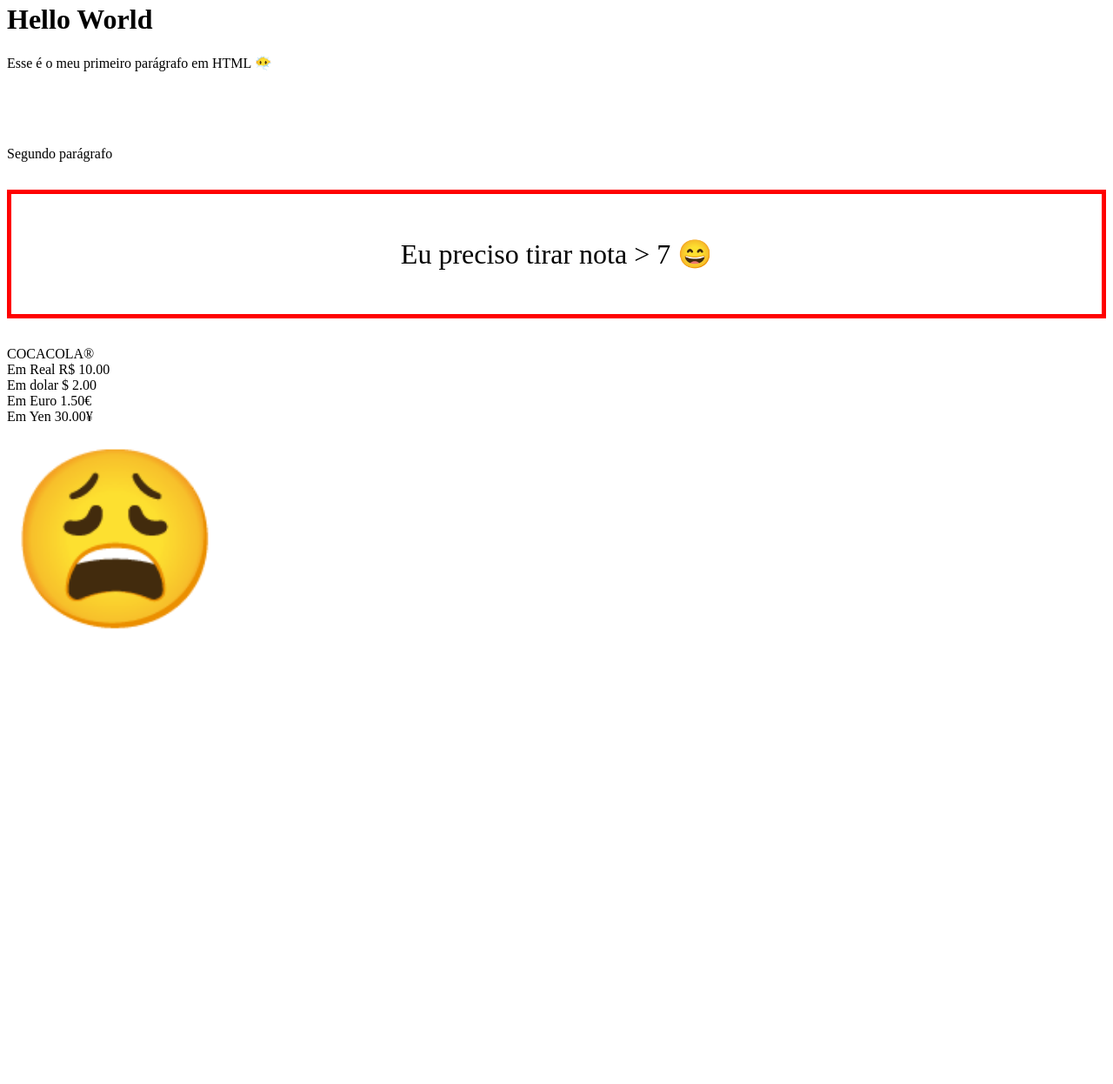
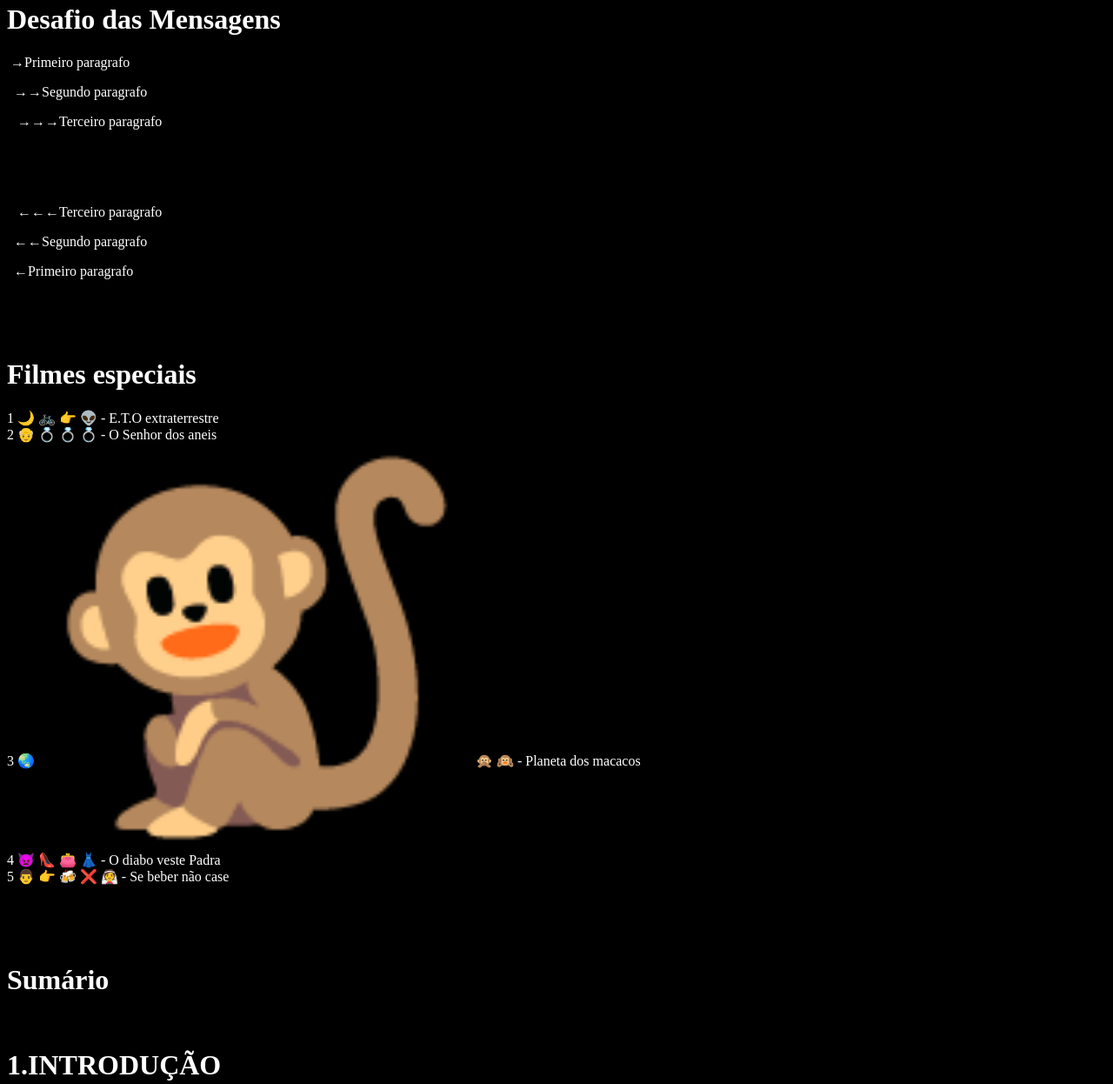
Before and after one commit to Gabriel-Puttin/Web_UVV, a plain HTML site: page index.html in a window 1280 px wide. Shown: the part 17-1263 px from the top of the page at 87% size. Before the commit the page ends 800 px from the top, so only its background shows below. Drawn offline with Linux system fonts and the light colour scheme.

Commit message:
Add files via upload

```diff
--- a/index.html
+++ b/index.html
@@ -5,25 +5,45 @@
     <meta charset="UTF-8">
     <meta http-equiv="X-UA-Compatible" content="IE=edge">
     <meta name="viewport" content="width=device-width, initial-scale=1.0">
-    <title>Document</title>
+    <link rel="stylesheet" href="./style.css"/>
+    <title>Aula 5</title>
 </head>
 
 <body>
-    <h1>Hello World</h1>
-    <p>Esse é o meu primeiro parágrafo em HTML 😶‍🌫️</p>
-    <br />
-    <br />
-    <br />
-    <p>Segundo parágrafo</p>
-    <p style="border: 5px solid red; padding: 50px; display: flex; justify-content: center; font-size: 32px;">Eu preciso
-        tirar nota &GT; 7 &#128516</p>
-    <p>COCACOLA&reg; <br/>
-        Em Real R$ 10.00 <br />
-        Em dolar $ 2.00 <br />
-        Em Euro 1.50&euro; <br />
-        Em Yen 30.00&yen;
+    <h1>Desafio das Mensagens</h1>
+    <p>&nbsp;&#8594;Primeiro paragrafo</p>
+    <p>&nbsp;&nbsp;&#8594;&#8594;Segundo paragrafo</p>
+    <p>&nbsp;&nbsp;&nbsp;&#8594;&#8594;&#8594;Terceiro paragrafo</p>
+    <br/>
+    <br/>
+    <br/>
+    <p>&nbsp;&nbsp;&nbsp;&#8592;&#8592;&#8592;Terceiro paragrafo</p>
+    <p>&nbsp;&nbsp;&#8592;&#8592;Segundo paragrafo</p>
+    <p>&nbsp;&nbsp;&#8592;Primeiro paragrafo</p>
+    <br/>
+    <br/>
+    <br/>
+    <h1>Filmes especiais</h1>
+    <p>
+        1 &#127769; &#128690; &#128073; &#128125; - E.T.O extraterrestre <br/>
+        2 &#128116; &#128141; &#128141; &#128141; - O Senhor dos aneis <br/>
+        3 &#127759; <span style="font-size: 400px;">&#128018;</span> &#128586; &#128585; - Planeta dos macacos <br/>
+        4 &#128127; &#128096; &#128091; &#128087; - O diabo veste Padra <br/>
+        5 &#128104; &#128073; &#127867; &#10060; &#128112; - Se beber não case
     </p>
-    <div style="font-size: 200px;">&#128553</div>
+    <br/>
+    <br/>
+    <br/>
+    <h1>Sumário</h1>
+    <br/>
+    <h1>1.INTRODUÇÃO</h1>
+    <h1>2.Ferramentas TIC utilizadas</h1>
+    <h2>2.1Catalagos Automáticos</h2>
+    <h1>3.Metodologia</h1>
+    <h1>4.Ferramentas TI utilizadas na Biblioteca ANA BOVE</h1>
+    <h2>4.1.Sobre a biblioteca ANA</h2>
+    <h3>4.1.1.O Imimp</h3>
+    <h3>4.1.2.A biblioteca Ana Ilove</h3>
 </body>
 
 </html>
--- /dev/null
+++ b/style.css
@@ -0,0 +1,7 @@
+body{
+    background-color: black;
+}
+
+h1, h2, h3, p{
+    color: white;
+}
```
